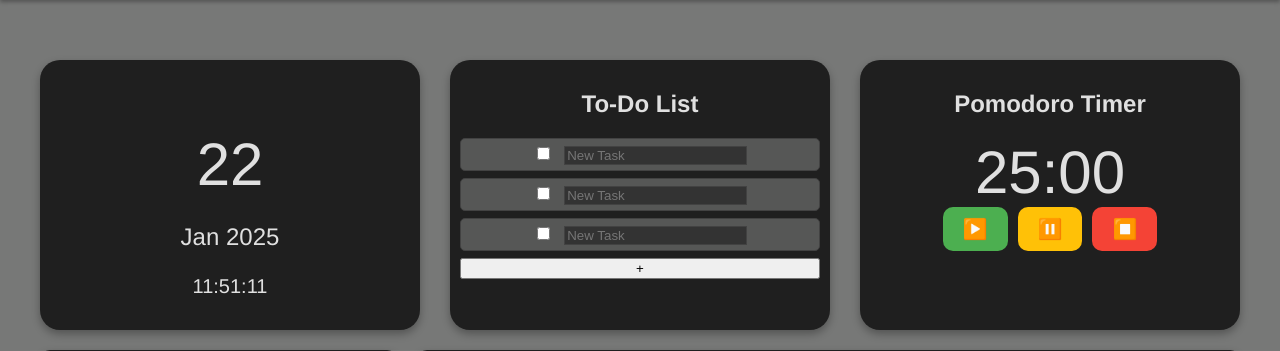
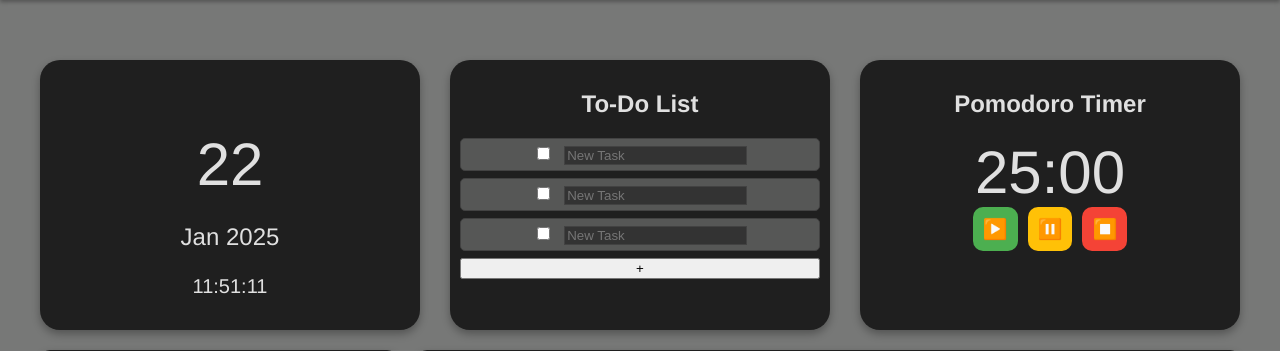
Before and after one commit to xeena26/ProjectTikk, a Flask app: page /dashboard in a window 1280 px wide. Shown: the part 66-417 px from the top of the page. Run offline with Flask 3, Linux system fonts and the light colour scheme; a user stored in the database is signed in; data that the repository does not hold is empty.

Commit message:
Wed, Jan 22, 2025, 10:51 PM +11:00

```diff
--- a/static/styles.css
+++ b/static/styles.css
@@ -170,7 +170,7 @@ footer {
 
 .button {
     font-size: 20px;
-    padding: 10px 20px;
+    padding: 10px 10px;
     border: none;
     border-radius: 10px;
     cursor: pointer;
```
